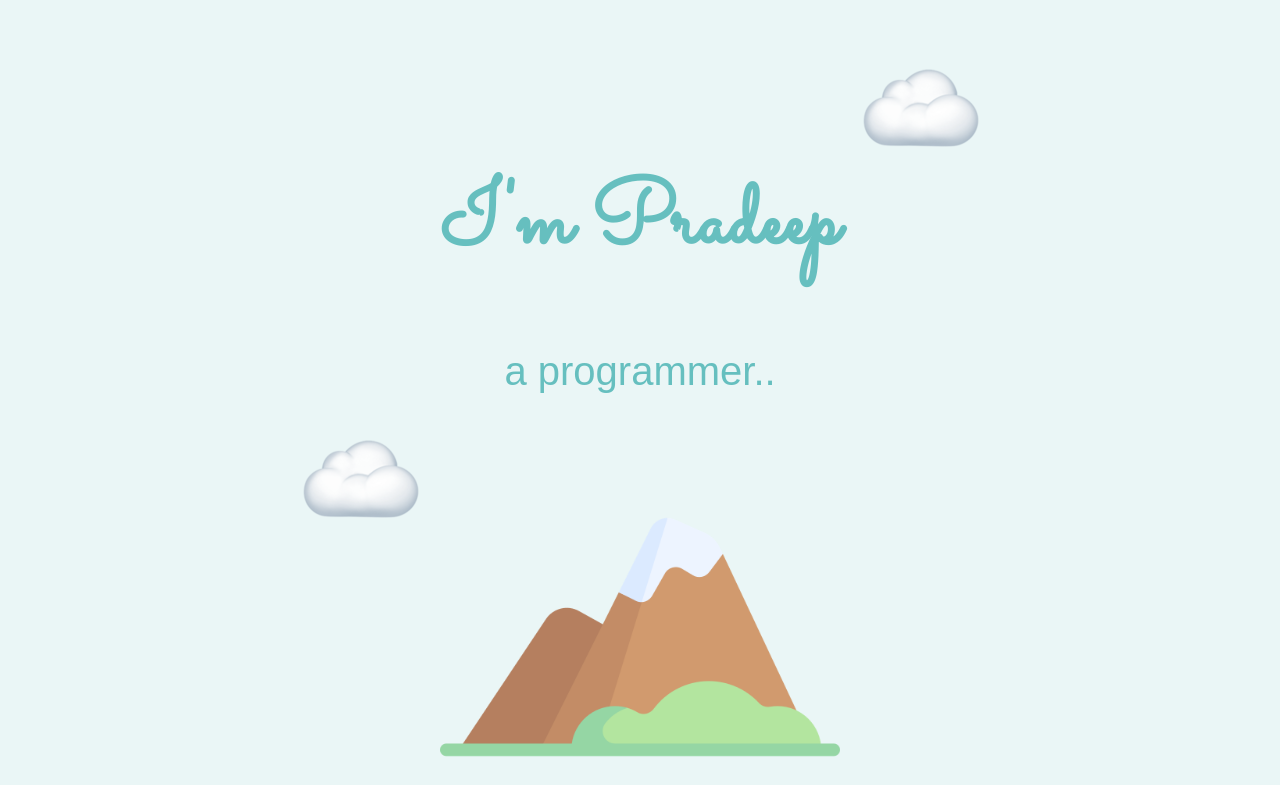
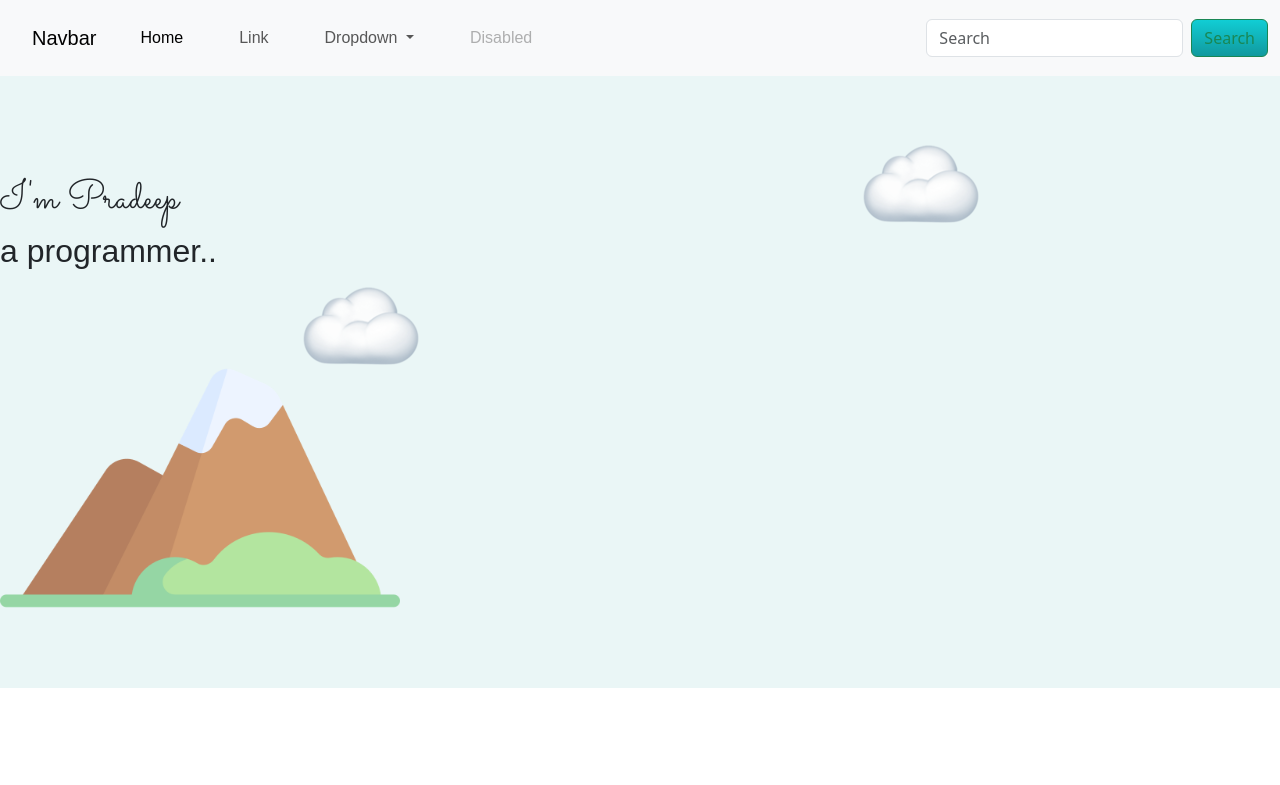
Before and after one commit to pradeepshukla621/cv, a plain HTML site: page index.html in a window 1280 px wide. Shown: the top 785 px of the page. Drawn offline with nearby package versions, Linux system fonts and the light colour scheme.

Commit message:
added navbar

```diff
--- a/index.html
+++ b/index.html
@@ -13,9 +13,50 @@
 <link href="https://fonts.googleapis.com/css2?family=Dancing+Script&family=Sacramento&display=swap"
 rel="stylesheet">
 
+<!-- Bootstrap Scripts -->
+<link href="https://cdn.jsdelivr.net/npm/bootstrap@5.3.3/dist/css/bootstrap.min.css" rel="stylesheet" integrity="sha384-QWTKZyjpPEjISv5WaRU9OFeRpok6YctnYmDr5pNlyT2bRjXh0JMhjY6hW+ALEwIH" crossorigin="anonymous">
+<script src="https://cdn.jsdelivr.net/npm/bootstrap@5.3.3/dist/js/bootstrap.bundle.min.js" integrity="sha384-YvpcrYf0tY3lHB60NNkmXc5s9fDVZLESaAA55NDzOxhy9GkcIdslK1eN7N6jIeHz" crossorigin="anonymous"></script>
+
 
 </head>
 <body>
+
+    <nav class="navbar navbar-expand-lg bg-body-tertiary">
+  <div class="container-fluid">
+    <a class="navbar-brand" href="#">Navbar</a>
+    <button class="navbar-toggler" type="button" data-bs-toggle="collapse" data-bs-target="#navbarSupportedContent" aria-controls="navbarSupportedContent" aria-expanded="false" aria-label="Toggle navigation">
+      <span class="navbar-toggler-icon"></span>
+    </button>
+    <div class="collapse navbar-collapse" id="navbarSupportedContent">
+      <ul class="navbar-nav me-auto mb-2 mb-lg-0">
+        <li class="nav-item">
+          <a class="nav-link active" aria-current="page" href="#">Home</a>
+        </li>
+        <li class="nav-item">
+          <a class="nav-link" href="#">Link</a>
+        </li>
+        <li class="nav-item dropdown">
+          <a class="nav-link dropdown-toggle" href="#" role="button" data-bs-toggle="dropdown" aria-expanded="false">
+            Dropdown
+          </a>
+          <ul class="dropdown-menu">
+            <li><a class="dropdown-item" href="#">Action</a></li>
+            <li><a class="dropdown-item" href="#">Another action</a></li>
+            <li><hr class="dropdown-divider"></li>
+            <li><a class="dropdown-item" href="#">Something else here</a></li>
+          </ul>
+        </li>
+        <li class="nav-item">
+          <a class="nav-link disabled" aria-disabled="true">Disabled</a>
+        </li>
+      </ul>
+      <form class="d-flex" role="search">
+        <input class="form-control me-2" type="search" placeholder="Search" aria-label="Search">
+        <button class="btn btn-outline-success" type="submit">Search</button>
+      </form>
+    </div>
+  </div>
+</nav>
 
     <div class="top-container">
         <img class="top-cloud" src="cloud.png" alt="cloud image">
```
